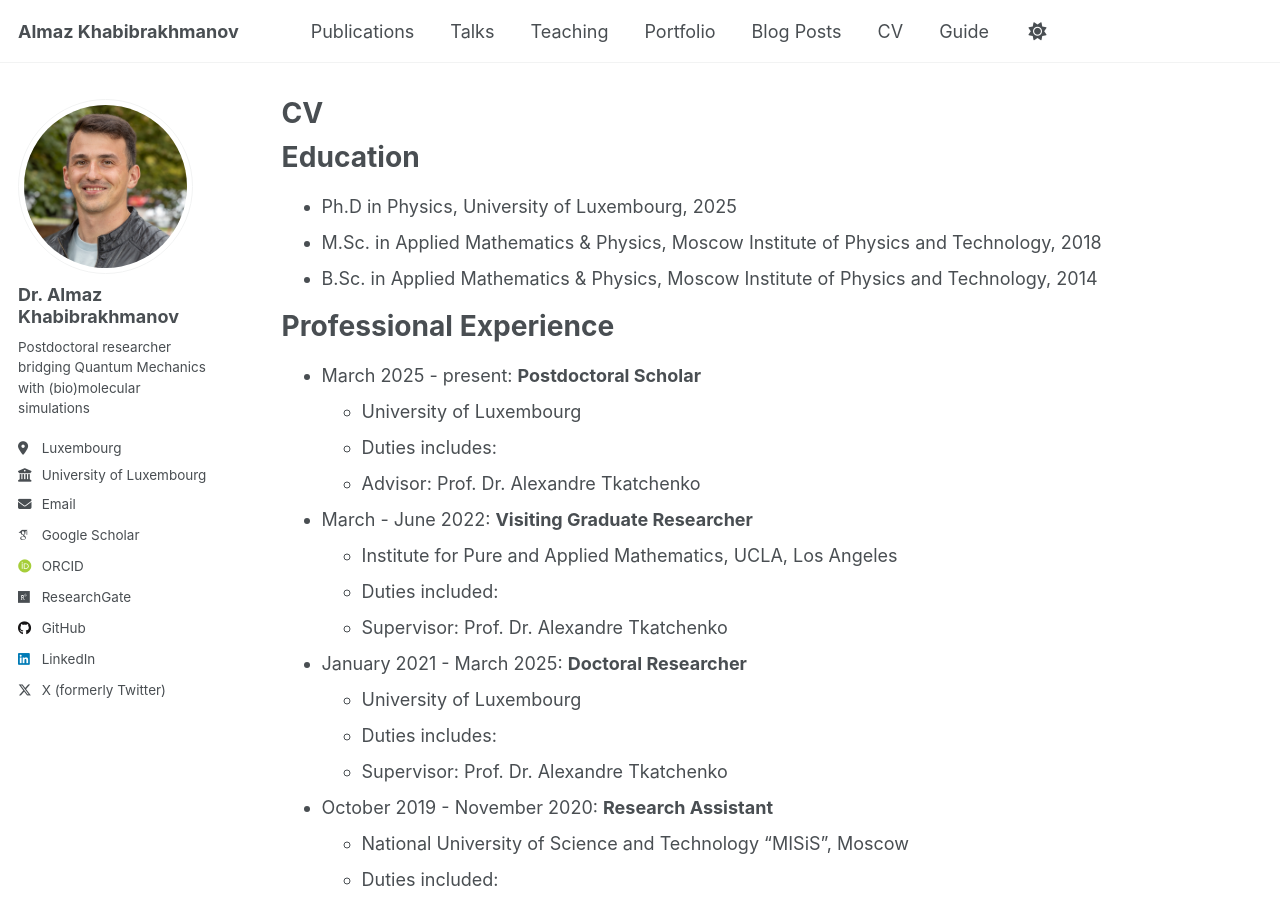
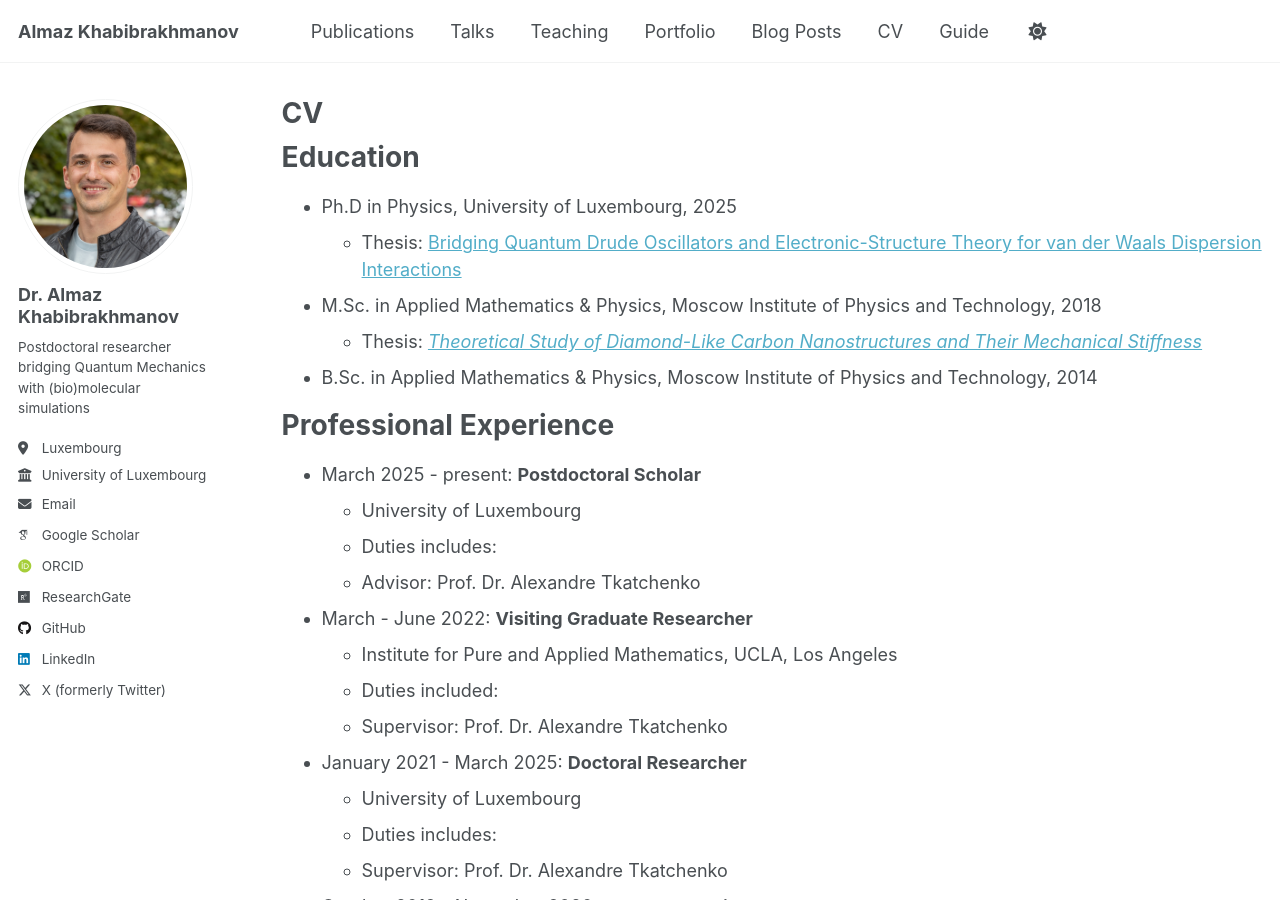
Before and after one commit to almaz-khabibrakhmanov/almaz-khabibrakhmanov.github.io, a Jekyll site: the page built from _pages/cv.md, in a window 1280 px wide and 900 px high. Built offline with Jekyll 4.4.1, drawn with Linux system fonts in a browser that asks for light colours; some web fonts are replaced; a script that is not in the unit is left out.

Commit message:
Update cv.md

```diff
--- a/_pages/cv.md
+++ b/_pages/cv.md
@@ -12,7 +12,9 @@ redirect_from:
 Education
 ======
 * Ph.D in Physics, University of Luxembourg, 2025
+  * Thesis: [Bridging Quantum Drude Oscillators and Electronic-Structure Theory for van der Waals Dispersion Interactions](https://tcpunilu.com/pages/assets/img/Theses/AKhabibrakhmanov2025.pdf)
 * M.Sc. in Applied Mathematics & Physics, Moscow Institute of Physics and Technology, 2018
+  * Thesis: [<i>Theoretical Study of Diamond-Like Carbon Nanostructures and Their Mechanical Stiffness</i>](https://almaz-khabibrakhmanov.github.io/files/theses/AKhabibrakhmanov_MSc_Thesis_2020.pdf)
 * B.Sc. in Applied Mathematics & Physics, Moscow Institute of Physics and Technology, 2014
 
 Professional Experience
```
